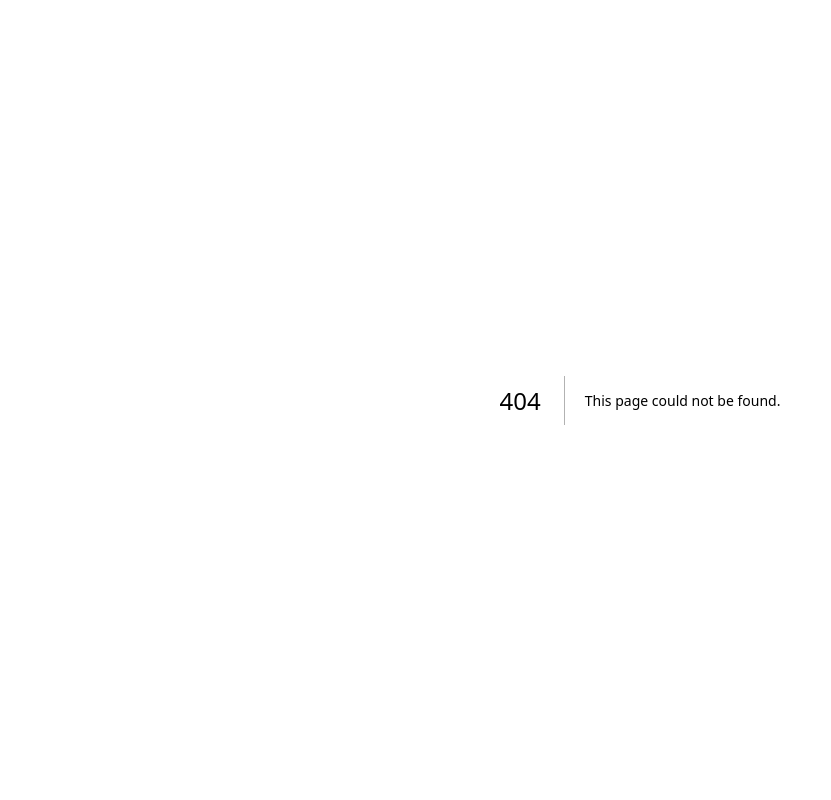
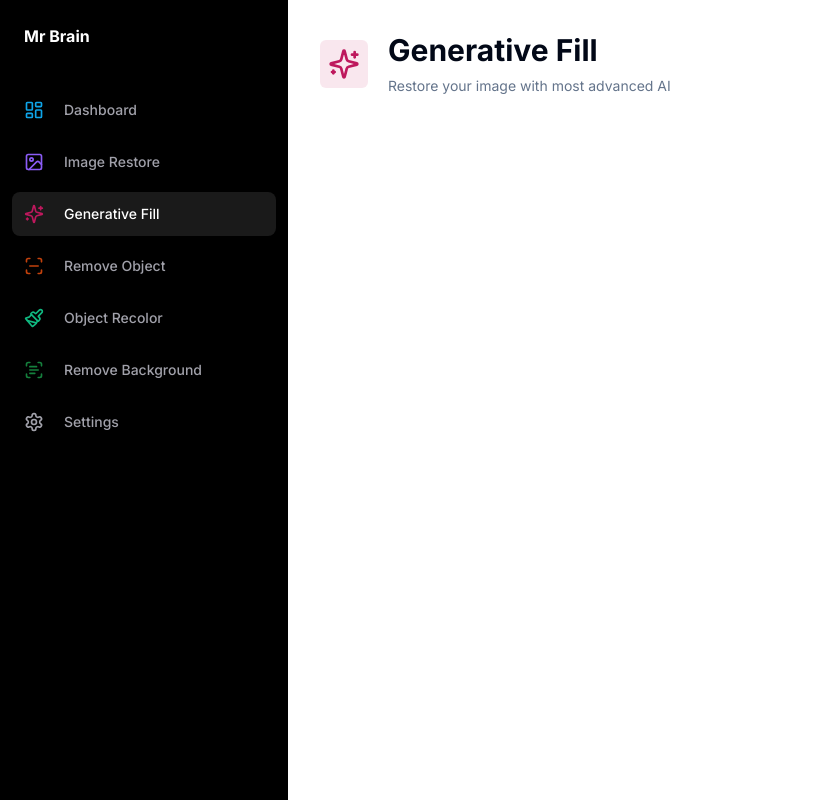
Before and after one commit to Kaungmyatkyaw2/generative-ai-saas, a Next.js app: page /transformation/generative-fill in a window 1280 px wide. Before the commit this address had no page. Shown: the whole page, without its empty margins (0-831 px from the left). Built offline with nearby package versions, Linux system fonts and the light colour scheme.

Commit message:
fix : refactor sidebar navlinks

```diff
--- a/src/app/(dashboard)/image-restore/page.tsx
+++ /dev/null
@@ -1,19 +0,0 @@
-import Heading from '@/components/dashboard/heading';
-import { Image } from 'lucide-react';
-import React from 'react';
-
-const ConversationPage = () => {
-    return (
-        <div className='px-4 lg:px-8'>
-            <Heading
-                title='Image Restoration'
-                description='Restore your image with most advanced AI'
-                icon={Image}
-                iconColor='text-violet-500'
-                bgColor='bg-violet-500/10'
-            />
-        </div>
-    );
-};
-
-export default ConversationPage;
--- a/src/app/(dashboard)/dashboard/page.tsx
+++ b/src/app/(root)/dashboard/page.tsx
@@ -1,52 +1,8 @@
 import React from 'react';
-import {
-    ArrowRight,
-    Image,
-    Paintbrush,
-    ScanLine,
-    ScanText,
-    Sparkles,
-} from 'lucide-react';
+import { ArrowRight } from 'lucide-react';
 import { cn } from '@/lib/utils';
 import Link from 'next/link';
-
-const tools = [
-    {
-        label: 'Image Restore',
-        icon: Image,
-        href: '/image-restore',
-        textColor: 'text-violet-500',
-        bgColor: 'bg-violet-500/10',
-    },
-    {
-        label: 'Generative Fill',
-        icon: Sparkles,
-        href: '/generative-fill',
-        textColor: 'text-pink-700',
-        bgColor: 'bg-pink-700/10',
-    },
-    {
-        label: 'Remove Object',
-        icon: ScanLine,
-        href: '/remove-obj',
-        textColor: 'text-orange-700',
-        bgColor: 'bg-orange-700/10',
-    },
-    {
-        label: 'Object Recolor',
-        icon: Paintbrush,
-        href: '/recolor',
-        textColor: 'text-emerald-500',
-        bgColor: 'bg-emerald-500/10',
-    },
-    {
-        label: 'Remove Background',
-        icon: ScanText,
-        href: '/remove-bg',
-        textColor: 'text-green-700',
-        bgColor: 'bg-green-700/10',
-    },
-];
+import { tools } from '@/constants';
 
 const DashboardPage = () => {
     return (
@@ -67,7 +23,7 @@ const DashboardPage = () => {
                         className='flex w-full cursor-pointer items-center justify-between rounded-lg border p-3 shadow-sm transition hover:shadow-md'
                     >
                         <div className='flex items-center gap-4'>
-                            <div className={cn('w-fit rounded-md p-2', tool.bgColor)}>
+                            <div className={cn('w-fit rounded-md p-2', tool?.bgColor)}>
                                 <tool.icon className={cn('size-5', tool.textColor)} />
                             </div>
                             <h3 className='font-semibold'>{tool.label}</h3>
--- /dev/null
+++ b/src/app/(root)/transformation/[type]/page.tsx
@@ -0,0 +1,22 @@
+import Heading from '@/components/dashboard/heading';
+import { TransformationObjectKeys, trasnformationsObject } from '@/constants';
+import React from 'react';
+
+const ConversationPage = ({ params }: { params: { type: string } }) => {
+    const transformation =
+        trasnformationsObject[params.type as TransformationObjectKeys];
+
+    return (
+        <div className='px-4 lg:px-8'>
+            <Heading
+                title={transformation.label}
+                description={transformation.description}
+                icon={transformation.icon}
+                iconColor={transformation.textColor}
+                bgColor={transformation.bgColor}
+            />
+        </div>
+    );
+};
+
+export default ConversationPage;
--- a/src/components/layout/sidebar.tsx
+++ b/src/components/layout/sidebar.tsx
@@ -1,5 +1,6 @@
 'use client';
 
+import { navLinksArray } from '@/constants';
 import { cn } from '@/lib/utils';
 import {
     Image,
@@ -14,49 +15,7 @@ import Link from 'next/link';
 import { usePathname } from 'next/navigation';
 import React from 'react';
 
-const routes = [
-    {
-        label: 'Dashboard',
-        icon: LayoutDashboard,
-        href: '/dashboard',
-        color: 'text-sky-500',
-    },
-    {
-        label: 'Image Restore',
-        icon: Image,
-        href: '/image-restore',
-        color: 'text-violet-500',
-    },
-    {
-        label: 'Generative Fill',
-        icon: Sparkles,
-        href: '/generative-fill',
-        color: 'text-pink-700',
-    },
-    {
-        label: 'Remove Object',
-        icon: ScanLine,
-        href: '/remove-obj',
-        color: 'text-orange-700',
-    },
-    {
-        label: 'Object Recolor',
-        icon: Paintbrush,
-        href: '/recolor',
-        color: 'text-emerald-500',
-    },
-    {
-        label: 'Remove Background',
-        icon: ScanText,
-        href: '/remove-bg',
-        color: 'text-green-700',
-    },
-    {
-        label: 'Settings',
-        icon: Settings,
-        href: '/settings',
-    },
-];
+
 
 const Sidebar = () => {
     const pathname = usePathname();
@@ -71,7 +30,7 @@ const Sidebar = () => {
                     Mr Brain
                 </Link>
                 <div className='w-full space-y-2'>
-                    {routes.map((route) => (
+                    {navLinksArray.map((route) => (
                         <Link
                             key={route.href}
                             href={route.href}
@@ -83,7 +42,7 @@ const Sidebar = () => {
                             )}
                         >
                             <div className='flex flex-1 items-center gap-2'>
-                                <route.icon className={cn('mr-3 size-5', route.color)} />
+                                <route.icon className={cn('mr-3 size-5', route.textColor)} />
                                 {route.label}
                             </div>
                         </Link>
--- a/src/constants/index.ts
+++ b/src/constants/index.ts
@@ -1,45 +1,83 @@
-export const navLinks = [
-  {
-    label: 'Home',
-    route: '/',
-    icon: '/assets/icons/home.svg',
+import {
+  Image,
+  LayoutDashboard,
+  Paintbrush,
+  ScanLine,
+  ScanText,
+  Settings,
+  Sparkles,
+} from 'lucide-react';
+
+export const trasnformationsObject = {
+  dashboard: {
+    label: 'Dashboard',
+    icon: LayoutDashboard,
+    href: '/dashboard',
+    textColor: 'text-sky-500',
+    bgColor: 'text-sky-500/10',
+    description: 'Restore your image with most advanced AI',
   },
-  {
+  'image-restore': {
     label: 'Image Restore',
-    route: '/transformations/add/restore',
-    icon: '/assets/icons/image.svg',
+    icon: Image,
+    href: '/transformation/image-restore',
+    textColor: 'text-violet-500',
+    bgColor: 'bg-violet-500/10',
+    description: 'Restore your image with most advanced AI',
   },
-  {
+  'generative-fill': {
     label: 'Generative Fill',
-    route: '/transformations/add/fill',
-    icon: '/assets/icons/stars.svg',
+    icon: Sparkles,
+    href: '/transformation/generative-fill',
+    textColor: 'text-pink-700',
+    bgColor: 'bg-pink-700/10',
+    description: 'Restore your image with most advanced AI',
   },
-  {
-    label: 'Object Remove',
-    route: '/transformations/add/remove',
-    icon: '/assets/icons/scan.svg',
+  'remove-obj': {
+    label: 'Remove Object',
+    icon: ScanLine,
+    href: '/transformation/remove-obj',
+    textColor: 'text-orange-700',
+    bgColor: 'bg-orange-700/10',
+    description: 'Restore your image with most advanced AI',
   },
-  {
+  recolor: {
     label: 'Object Recolor',
-    route: '/transformations/add/recolor',
-    icon: '/assets/icons/filter.svg',
+    icon: Paintbrush,
+    href: '/transformation/recolor',
+    textColor: 'text-emerald-500',
+    bgColor: 'bg-emerald-500/10',
+    description: 'Restore your image with most advanced AI',
   },
-  {
-    label: 'Background Remove',
-    route: '/transformations/add/removeBackground',
-    icon: '/assets/icons/camera.svg',
+  'remove-bg': {
+    label: 'Remove Background',
+    icon: ScanText,
+    href: '/transformation/remove-bg',
+    textColor: 'text-green-700',
+    bgColor: 'bg-green-700/10',
+    description: 'Restore your image with most advanced AI',
   },
-  {
-    label: 'Profile',
-    route: '/profile',
-    icon: '/assets/icons/profile.svg',
+  settings: {
+    label: 'Settings',
+    icon: Settings,
+    href: '/settings',
+    textColor: '',
+    bgColor: 'bg-black/10',
+    description: 'Restore your image with most advanced AI',
   },
-  {
-    label: 'Buy Credits',
-    route: '/credits',
-    icon: '/assets/icons/bag.svg',
-  },
-];
+};
+
+export type TransformationObjectKeys = keyof typeof trasnformationsObject;
+
+const notTools = ['dashboard', 'settings'];
+
+export const tools = Object.keys(trasnformationsObject)
+  .filter((el) => !notTools.includes(el))
+  .map((el) => trasnformationsObject[el as TransformationObjectKeys]);
+
+export const navLinksArray = Object.keys(trasnformationsObject).map(
+  (el) => trasnformationsObject[el as TransformationObjectKeys]
+);
 
 export const plans = [
   {
```
Also changed, not shown: src/app/(root)/layout.tsx (renamed from src/app/(dashboard)/layout.tsx), src/app/page.tsx (renamed from src/app/(landing)/page.tsx).
